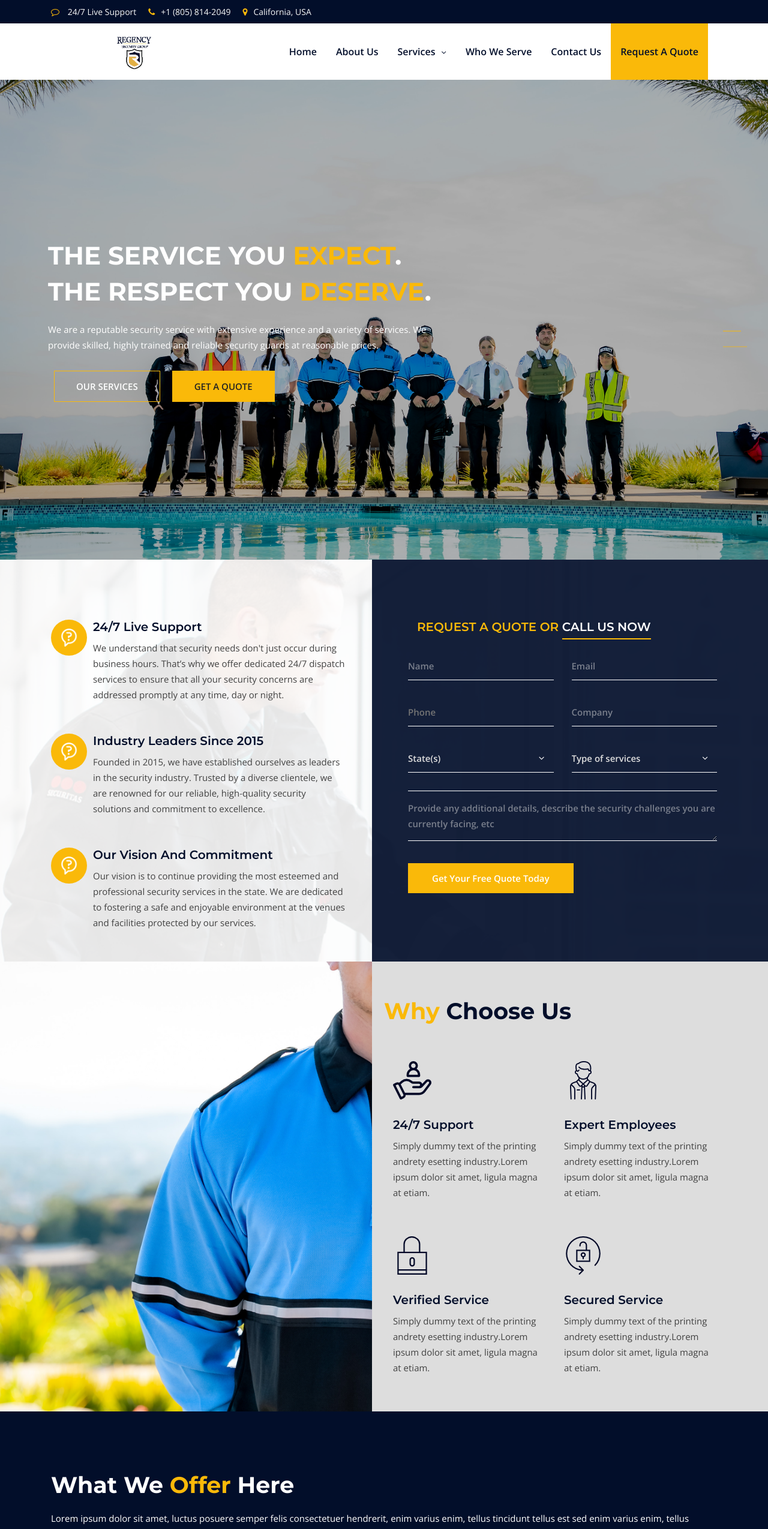
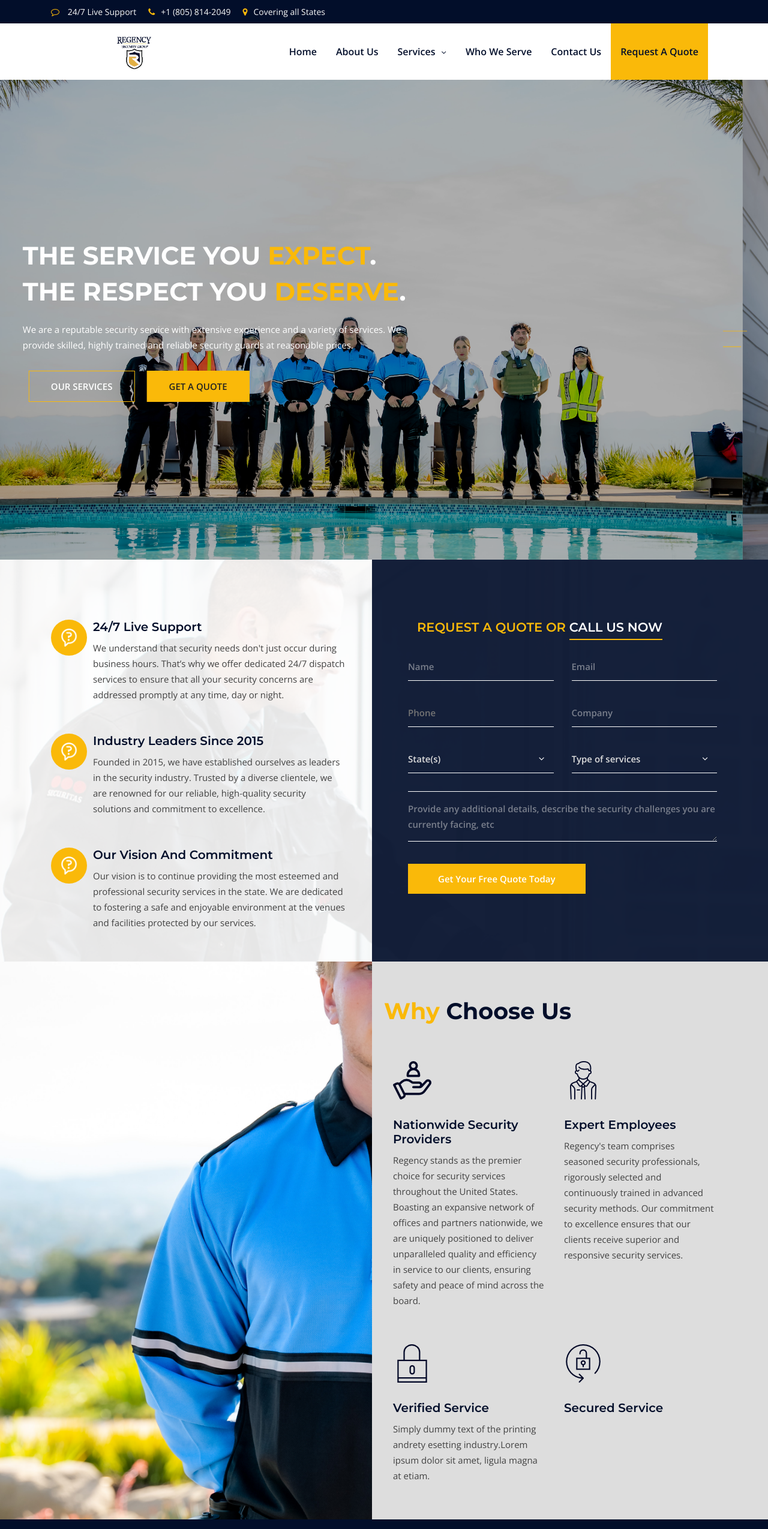
Before and after one commit to dawinderS/security-comp, a React (Create React App) app: page / in a window 1280 px wide. Shown: the top 2549 px of the page at 60% size. Built offline with nearby package versions, Linux system fonts and the light colour scheme.

Commit message:
fix header comments

```diff
--- a/src/assets/css/main.css
+++ b/src/assets/css/main.css
@@ -2345,9 +2345,11 @@ footer {
 	margin: 0;
 	background: #fab909;
 	border: 0;
-	padding: 12px 40px;
+	padding: 12px 50px;
 	font-weight: 600;
-	color: #fff;transition:all 0.4s ease 0s}
+  text-align: center;
+	color: #fff;transition:all 0.4s ease 0s
+}
 .appoitment-area .appointment-form .filed-submitbtn input[type="submit"]:hover{background:#fff;color:#020e2a;transition:all 0.4s ease 0s}
 .appoitment-area .appointment-form .sngl-field .select-arrow{position:relative}
 
@@ -2395,7 +2397,7 @@ footer {
 	color:#fab909
 }
 .appointment-form h2 {
-  font-size: 20px;
+  font-size: 21px;
 	text-transform: uppercase;
 	color:#fab909;
   padding-bottom: 10px;
--- a/src/common/header/Topbar.js
+++ b/src/common/header/Topbar.js
@@ -19,7 +19,7 @@ const Topbar = () => {
                     </li>
                     <li>
                       <i className="fa fa-map-marker" />
-                      California, USA
+                      Covering all States
                     </li>
                   </ul>
                 </div>
--- a/src/components/hero-slider/HeroSliderData.json
+++ b/src/components/hero-slider/HeroSliderData.json
@@ -2,8 +2,8 @@
   {
     "id": 1,
     "image": "slide2-2.jpeg",
-    "title": "<span> Top-rated</span> security guard services in <span>California</span>",
-    "content": "Regency Security Group is your trusted provider of tailored and dependable security guard services. With statewide coverage, we prioritize quality, reliability, and quick response.",
+    "title": "<span> Top-rated</span> security guard services in the <span>country</span>",
+    "content": "Regency Security Group is your trusted provider of tailored and dependable security guard services. With nationwide coverage, we prioritize quality, reliability, and quick response.",
     "btnTextOne": "OUR SERVICES",
     "btnLinkOne": "/our-services",
     "btnTextTwo": "GET A QUOTE",
--- a/src/components/why-choose-us/WhyChooseUsCardData.json
+++ b/src/components/why-choose-us/WhyChooseUsCardData.json
@@ -2,14 +2,14 @@
   {
     "id": 1,
     "icon": "customer.png",
-    "title": "24/7 Support",
-    "desc":  "Simply dummy text of the printing andrety esetting industry.Lorem ipsum dolor sit amet, ligula magna at etiam."
+    "title": "Nationwide Security Providers",
+    "desc":  "Regency stands as the premier choice for security services throughout the United States. Boasting an expansive network of offices and partners nationwide, we are uniquely positioned to deliver unparalleled quality and efficiency in service to our clients, ensuring safety and peace of mind across the board."
   },
   {
     "id": 2,
     "icon": "employee.png",
     "title": "Expert Employees",
-    "desc":  "Simply dummy text of the printing andrety esetting industry.Lorem ipsum dolor sit amet, ligula magna at etiam."
+    "desc":  "Regency's team comprises seasoned security professionals, rigorously selected and continuously trained in advanced security methods. Our commitment to excellence ensures that our clients receive superior and responsive security services."
   },
   {
     "id": 3,
@@ -21,6 +21,6 @@
     "id": 4,
     "icon": "lock.png",
     "title": "Secured Service",
-    "desc":  "Simply dummy text of the printing andrety esetting industry.Lorem ipsum dolor sit amet, ligula magna at etiam."
+    "desc":  ""
   }
 ]
--- a/src/pages/ContactUs.js
+++ b/src/pages/ContactUs.js
@@ -18,7 +18,7 @@ const ContactInfo = [
   {
     title: 'Region',
     // content: 'united states california<br />united states california',
-    content: 'California,<br />United States',
+    content: 'All States,<br />United States',
   },
 ];
 
```
